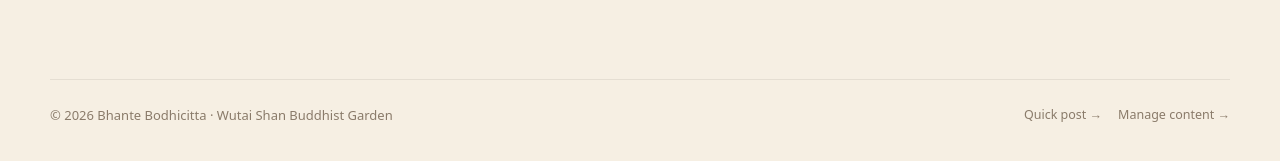
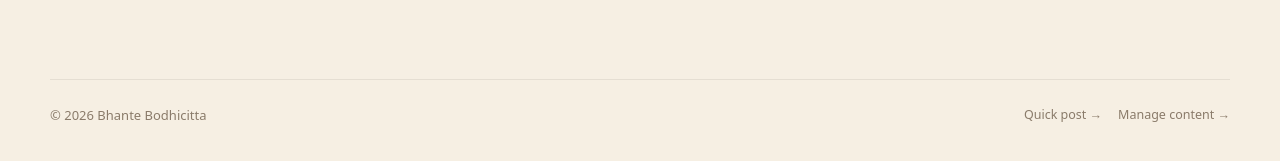
Before and after one commit to connectthu/bhantebo, a Jekyll site: the page built from index.html, in a window 1280 px wide and 900 px high, scrolled down 2470 px. Shown: the part 736-897 px from the top of the window. Built offline with Jekyll 4.4.1, drawn with Linux system fonts in a browser that asks for light colours.

Commit message:
Drop "Wutai Shan Buddhist Garden" from the footer copyright line
Co-Authored-By: Claude Sonnet 5 <noreply@anthropic.com>

```diff
--- a/_includes/footer.html
+++ b/_includes/footer.html
@@ -1,5 +1,5 @@
 <footer class="site-footer wrap">
-  <div class="copyright">&copy; {{ 'now' | date: "%Y" }} {{ site.title }} &middot; Wutai Shan Buddhist Garden</div>
+  <div class="copyright">&copy; {{ 'now' | date: "%Y" }} {{ site.title }}</div>
   <div style="display:flex;gap:16px">
     <a class="admin-link" href="{{ '/post/' | relative_url }}">Quick post &rarr;</a>
     <a class="admin-link" href="{{ '/admin/' | relative_url }}">Manage content &rarr;</a>
```
